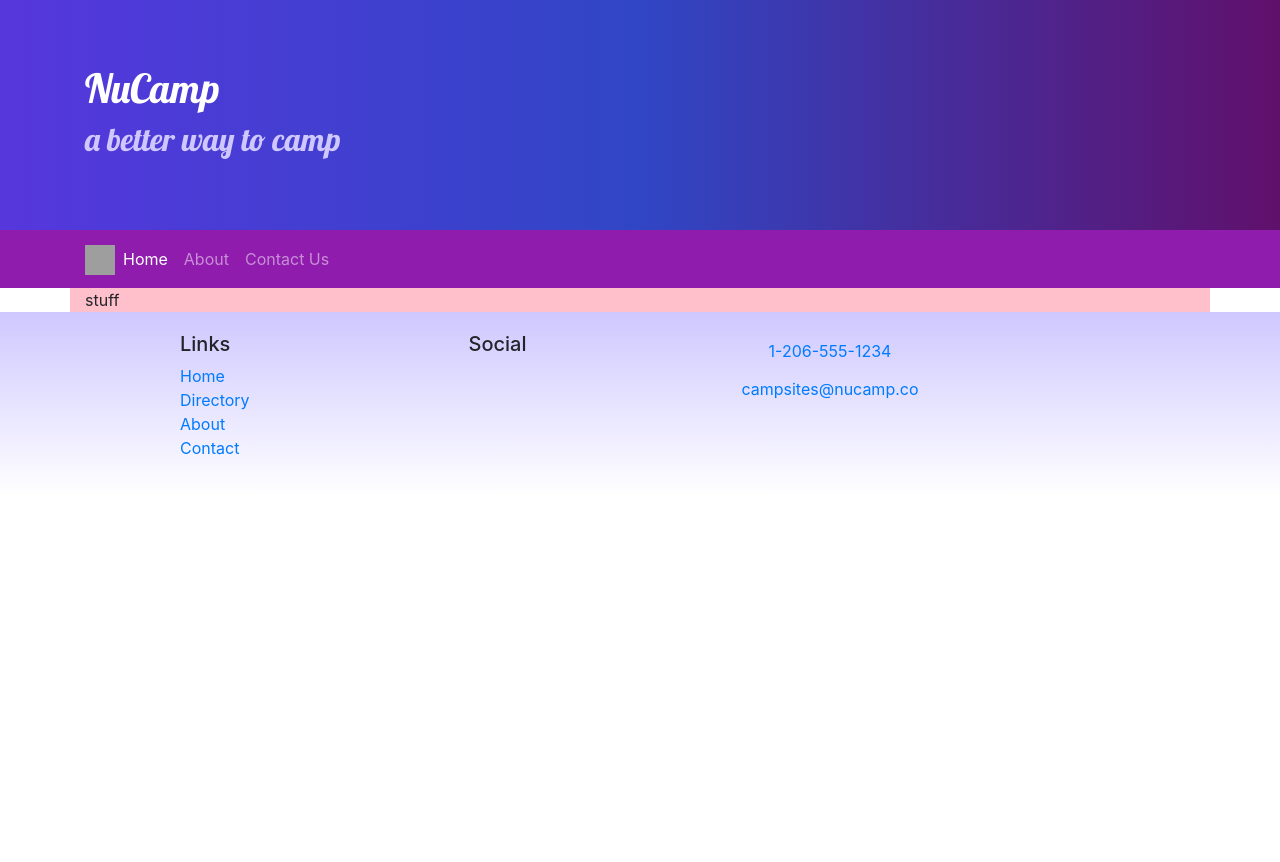
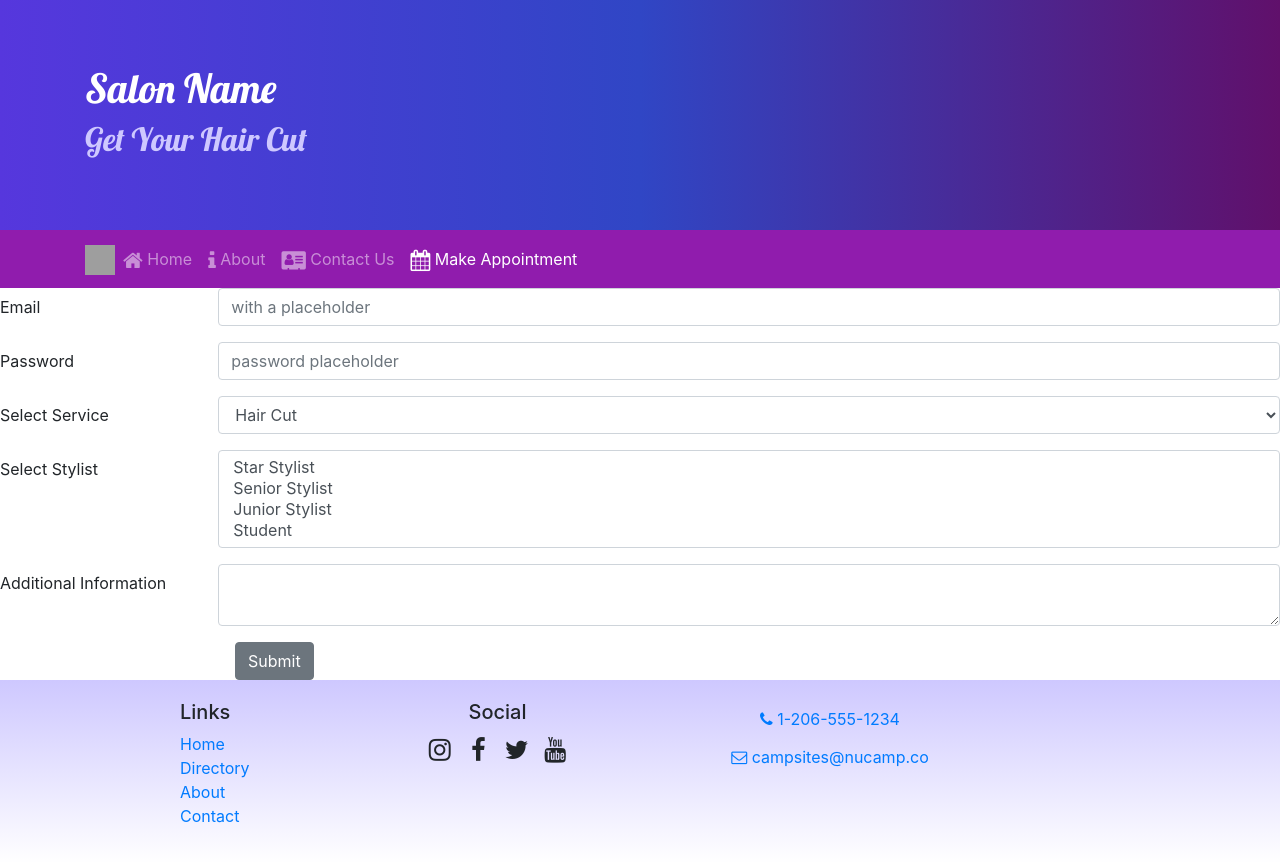
Before and after one commit to mabgray/react02PracticeSalon, a React (Create React App) app: page /makeappointment in a window 1280 px wide. Before the commit this address led to /home. Before the commit the page ends 800 px from the top, so only its background shows below. Built offline with nearby package versions, Linux system fonts and the light colour scheme; grey boxes are pictures that could not be loaded.

Commit message:
added appointment Component

```diff
--- a/package.json
+++ b/package.json
@@ -7,6 +7,8 @@
     "@testing-library/react": "^12.0.0",
     "@testing-library/user-event": "^13.2.1",
     "bootstrap": "4.5.2",
+    "bootstrap-social": "5.1.1",
+    "font-awesome": "4.7.0",
     "react": "^17.0.2",
     "react-dom": "^17.0.2",
     "react-popper": "1.3.6",
--- /dev/null
+++ b/src/components/AppoinmentComponent.js
@@ -0,0 +1,61 @@
+import React from 'react';
+import { Col, Button, Form, FormGroup, Label, Input, FormText } from 'reactstrap';
+
+function Appointment(props){
+  return (
+    <Form>
+      <FormGroup row>
+        <Label for="exampleEmail" sm={2}>Email</Label>
+        <Col sm={10}>
+          <Input type="email" name="email" id="exampleEmail" placeholder="with a placeholder" />
+        </Col>
+      </FormGroup>
+      <FormGroup row>
+        <Label for="examplePassword" sm={2}>Password</Label>
+        <Col sm={10}>
+          <Input type="password" name="password" id="examplePassword" placeholder="password placeholder" />
+        </Col>
+      </FormGroup>
+      <FormGroup row>
+        <Label for="exampleSelect" sm={2}>Select Service</Label>
+        <Col sm={10}>
+          <Input type="select" name="select" id="exampleSelect">
+            <option>Hair Cut</option>
+            <option>Blow Out</option>
+            <option>Color - all over</option>
+            <option>Color - artistic placement</option>
+            <option>Updo</option>
+          </Input>
+        </Col>
+      </FormGroup>
+      <FormGroup row>
+        <Label for="exampleSelectMulti" sm={2}>Select Stylist</Label>
+        <Col sm={10}>
+          <Input type="select" name="selectMulti" id="exampleSelectMulti" multiple>
+            <option>Star Stylist</option>
+            <option>Senior Stylist</option>
+            <option>Junior Stylist</option>
+            <option>Student</option>
+
+          </Input>
+        </Col>
+      </FormGroup>
+      <FormGroup row>
+        <Label for="exampleText" sm={2}>Additional Information</Label>
+        <Col sm={10}>
+          <Input type="textarea" name="text" id="exampleText" />
+        </Col>
+      </FormGroup>
+
+
+
+      <FormGroup check row>
+        <Col sm={{ size: 10, offset: 2 }}>
+          <Button>Submit</Button>
+        </Col>
+      </FormGroup>
+    </Form>
+  );
+}
+
+export default Appointment;
--- a/src/components/HeaderComponent.js
+++ b/src/components/HeaderComponent.js
@@ -25,8 +25,8 @@ class Header extends Component {
                     <div className="container">
                         <div className="row">
                             <div className="col">
-                                <h1>NuCamp</h1>
-                                <h2>a better way to camp</h2>
+                                <h1>Salon Name</h1>
+                                <h2>Get Your Hair Cut</h2>
                             </div>
                         </div>
                     </div>
@@ -54,6 +54,12 @@ class Header extends Component {
                                         <i className="fa fa-address-card fa-lg" /> Contact Us
                                     </NavLink>
                                 </NavItem>
+                                <NavItem>
+                                    <NavLink className="nav-link" to="/makeappointment">
+                                        <i className="fa fa-calendar fa-lg" /> Make Appointment
+
+                                    </NavLink>
+                                </NavItem>
                             </Nav>
                         </Collapse>
                     </div>
--- a/src/components/HomeComponent.js
+++ b/src/components/HomeComponent.js
@@ -12,7 +12,9 @@ function Home(props) {
         <div className="container backgroundImage">
         <div className="row">
 
-            <div className="col">stuff</div>
+            <div className="col">
+                <h1>Salon Name</h1>
+            </div>
         </div>
     </div>
     );
--- a/src/components/MainComponent.js
+++ b/src/components/MainComponent.js
@@ -4,6 +4,7 @@ import Directory from './DirectoryComponent';
 import Header from './HeaderComponent';
 import Footer from './FooterComponent';
 import Home from './HomeComponent';
+import Appointment from './AppoinmentComponent';
 import Contact from './ContactUsComponent';
 import { STAFFINFO } from '../shared/staffInfo';
 import { Switch, Route, Redirect } from 'react-router-dom';
@@ -28,6 +29,7 @@ class Main extends Component {
                     <Route path='/home' component={Home} />
                     <Route exact path='/aboutus' render={() => <Directory staffInfo={this.state.staffInfo} />} />
                     <Route path='/contactus' component={Contact} />
+                    <Route path='/makeappointment' component={Appointment} />
                     <Redirect to='/home' />
                 </Switch>
                 <Footer />
--- a/src/index.js
+++ b/src/index.js
@@ -2,6 +2,9 @@ import React from 'react';
 import ReactDOM from 'react-dom';
 import './index.css';
 import App from './App';
+import 'font-awesome/css/font-awesome.css';
+import 'bootstrap-social/bootstrap-social.css';
+
 import 'typeface-lobster';
 import 'typeface-open-sans';
 import reportWebVitals from './reportWebVitals';
```
Also changed, not shown: 1 other file (tests, documents, lock files or other folders).
